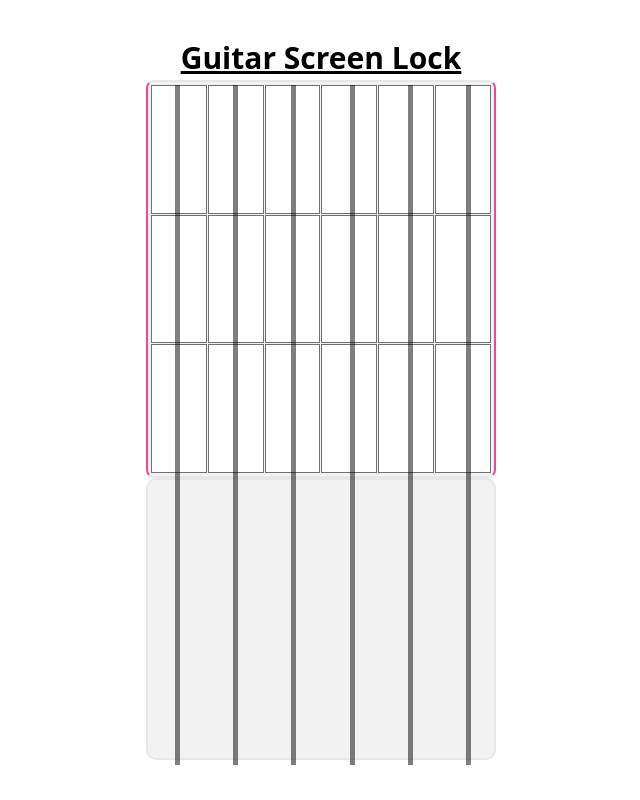
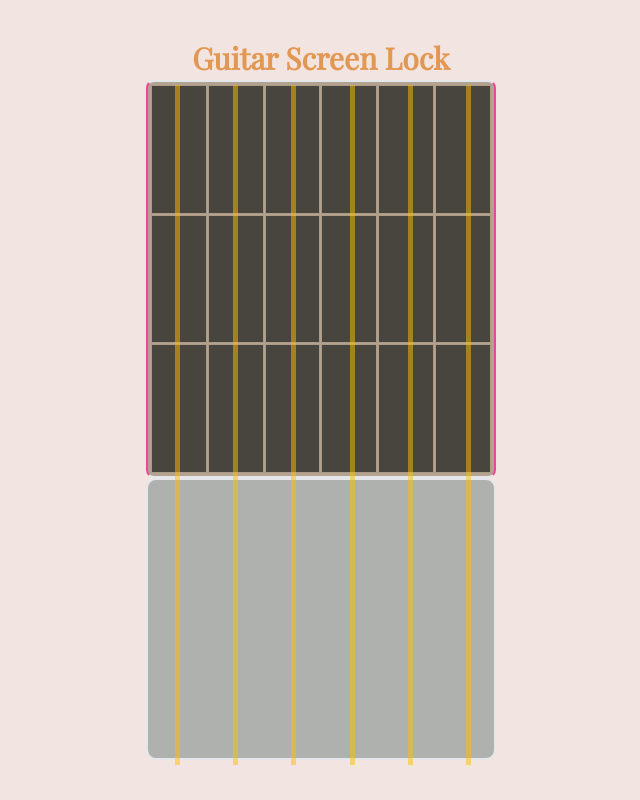
Before and after one commit to kaihochak/guitar-screen-lock, a plain HTML site: page src/index.html in a window 1280 px wide. Shown: the whole page, without its empty margins (319-959 px from the left). Drawn offline with nearby package versions, Linux system fonts and the light colour scheme.

Commit message:
colors and font

```diff
--- a/src/index.html
+++ b/src/index.html
@@ -9,6 +9,10 @@
 
     <link href="styles.css" rel="stylesheet">
     <script src="https://cdn.tailwindcss.com"></script>
+
+    <link rel="preconnect" href="https://fonts.googleapis.com">
+    <link rel="preconnect" href="https://fonts.gstatic.com" crossorigin>
+    <link href="https://fonts.googleapis.com/css2?family=Playfair+Display&display=swap" rel="stylesheet">
 </head>
 
 <body>
--- a/src/styles.css
+++ b/src/styles.css
@@ -5,10 +5,15 @@
     justify-content: center;
     width: 100%;
     height: 100vh;
+    background: #F2E4E1;
+
 }
 
 #title {
     height: 5vh;
+    font-family: 'Playfair Display', serif;
+    text-decoration: none;
+    color: #E29752;
 }
 
 /* guitar */
@@ -31,7 +36,7 @@
 #lines div {
     width: 5px;
     height: 100%;
-    background: black;
+    background: #FFC000;
     margin: 5px;
 }
 
@@ -39,7 +44,7 @@
 #fretboard {
     display: grid;
     grid-template-columns: repeat(6, 1fr);
-    background: #f2f2f2;
+    background: #B1A292;
     width: 100%;
     height: 60vh;
     gap: 1px;
@@ -49,8 +54,8 @@
 button.fret {
     width: 100%;
     height: 100%;
-    background: #ffffff;
-    border: 1px solid #707070;
+    background: #48453E;
+    border: 1px solid #AD9B86;
     text-align: center;
     display: flex;
     align-items: center;
@@ -68,7 +73,7 @@ button.fret:hover {
 #strings {
     display: grid;
     grid-template-columns: repeat(6, 1fr);
-    background: #f2f2f2;
+    background: #AFB1AE;
     width: 100%;
     height: 50%;
     gap: 1px;
```
